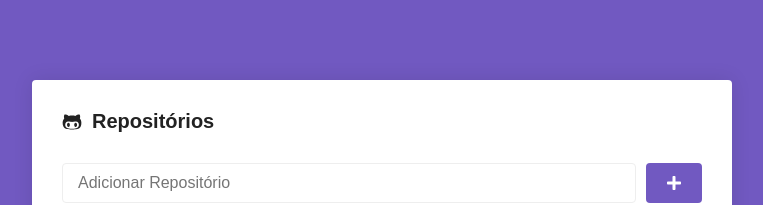
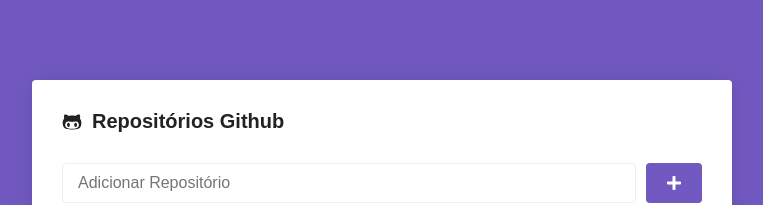
Before and after one commit to gusmorini/rocketseat-modulo-05, a React (Create React App) app: page / in a window 1280 px wide. Shown: the top 205 px of the page, without its empty margins (258-1021 px from the left). Built offline with nearby package versions, Linux system fonts and the light colour scheme.

Commit message:
limit pages

```diff
--- a/src/pages/Main/index.js
+++ b/src/pages/Main/index.js
@@ -83,7 +83,7 @@ export default class Main extends Component {
       <Container>
         <Title>
           <FaGithubAlt />
-          Repositórios
+          Repositórios Github
         </Title>
 
         <Form onSubmit={this.handleSubmit} error={error}>
--- a/src/pages/Main/styles.js
+++ b/src/pages/Main/styles.js
@@ -96,6 +96,7 @@ export const List = styled.ul`
     flex-direction: now;
     justify-content: space-between;
     align-items: center;
+    font-weight: bold;
 
     & + li {
       border-top: 1px solid #eee;
--- a/src/pages/Repository/index.js
+++ b/src/pages/Repository/index.js
@@ -179,7 +179,7 @@ export default class Repository extends Component {
           </button>
           <span>Página: {page}</span>
           <button
-            disabled={issues.length < 1}
+            disabled={issues.length < 1 || page >= 10}
             onClick={() => this.handlePage('next')}
             title="próxima"
           >
```
